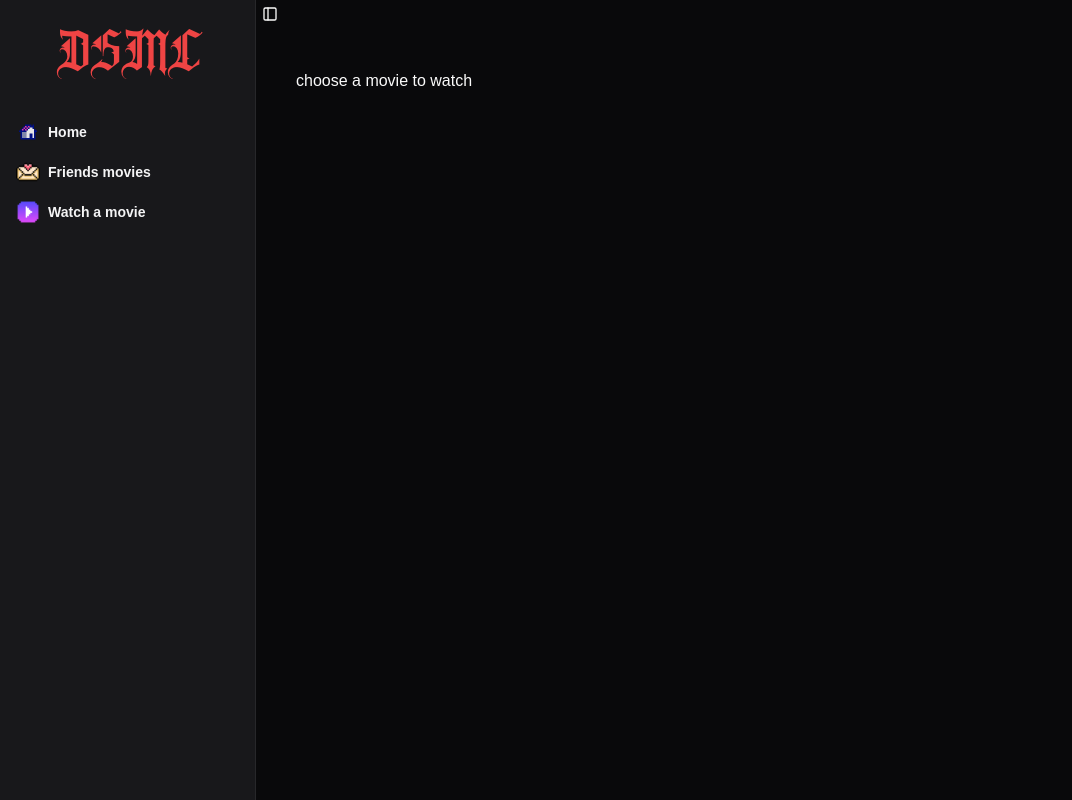
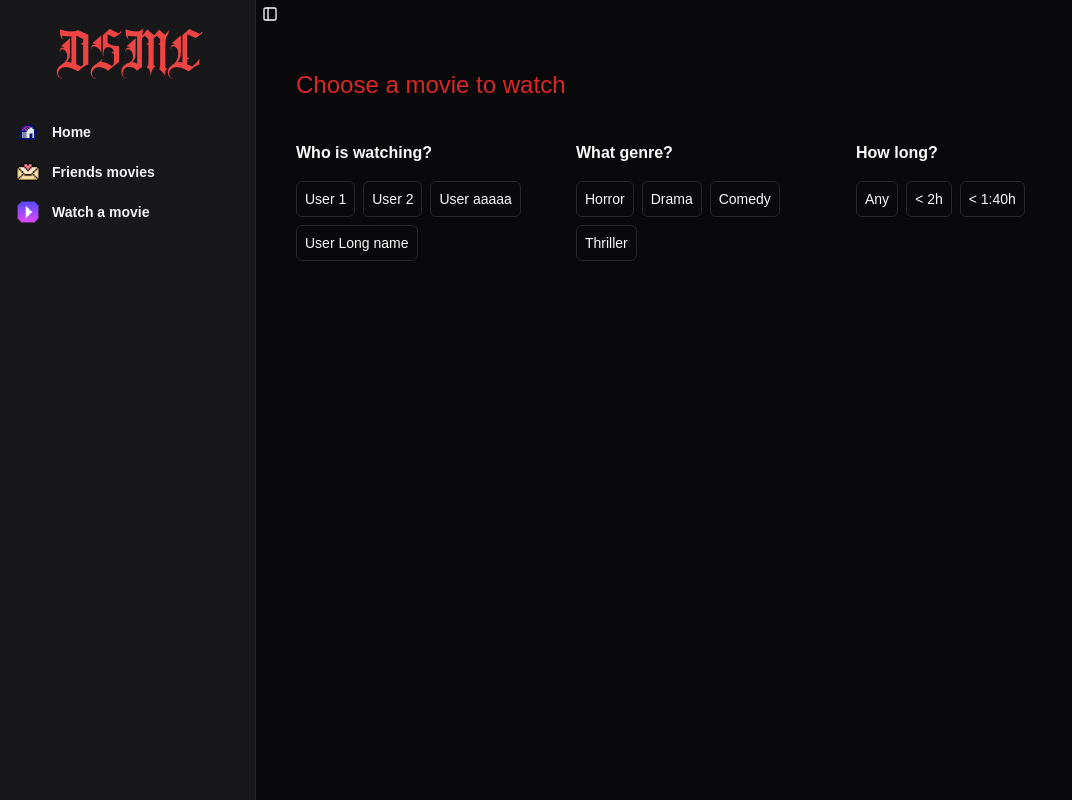
Before and after one commit to smlltt/dsmc, a Next.js app: page /watch in a window 1280 px wide. Shown: the whole page, without its empty margins (0-1072 px from the left). Built offline with nearby package versions, Linux system fonts and the light colour scheme.

Commit message:
add more pages content

```diff
--- a/src/app/friends-movies/page.tsx
+++ b/src/app/friends-movies/page.tsx
@@ -1,5 +1,38 @@
-export default () => {
+import { MovieSearchCard } from "@/components/molecules/movie-search-card";
+import { Avatar, AvatarFallback, AvatarImage } from "@/components/ui/avatar";
+import { Card } from "@/components/ui/card";
+import { searchMovies } from "@/lib/tmdb";
+
+export default async () => {
+  const movies = await searchMovies();
+
+  console.log(movies);
+
   return (
-    <div className="bg-background p-10">{"movies added by your friends"}</div>
+    <div>
+      <div className="mb-10 text-2xl text-red-600">
+        {"Movies added by your friends"}
+      </div>
+      <div className="flex flex-col gap-4">
+        {movies.results.map((movie) => (
+          <Card className="bg-slate-800 p-3" key={movie.id}>
+            <div className="mb-4 flex items-center gap-2">
+              <Avatar>
+                <AvatarImage src="https://github.com/shadcn.png" />
+                <AvatarFallback>CN</AvatarFallback>
+              </Avatar>
+              <p>
+                <span className="font-bold text-lg">{"User name"}</span>
+                <span>{" has added"}</span>
+              </p>
+            </div>
+            <div className="flex flex-col gap-3 ">
+              <MovieSearchCard movie={movie} wantToSee={0} />
+              <MovieSearchCard movie={movie} wantToSee={0} />
+            </div>
+          </Card>
+        ))}
+      </div>
+    </div>
   );
 };
--- a/src/app/layout.tsx
+++ b/src/app/layout.tsx
@@ -26,9 +26,9 @@ export default function RootLayout({
       <body className={`${icelandWinterstorm.variable} dark antialiased`}>
         <SidebarProvider>
           <AppSidebar />
-          <main className="bg-background">
+          <main>
             <SidebarTrigger />
-            {children}
+            <div className="bg-background p-10">{children}</div>
           </main>
         </SidebarProvider>
       </body>
--- a/src/app/page.tsx
+++ b/src/app/page.tsx
@@ -9,8 +9,7 @@ export default async () => {
   console.log(movies);
 
   return (
-    <div className="p-10">
-      <main>
+    <div>
       <div className="mb-8 flex gap-2">
         <Input placeholder="Add a movie" />
         <Button>{"Add a movie"}</Button>
@@ -20,7 +19,6 @@ export default async () => {
           <MovieSearchCard key={movie.id} movie={movie} wantToSee={0} />
         ))}
       </div>
-      </main>
     </div>
   );
 };
--- a/src/app/watch/page.tsx
+++ b/src/app/watch/page.tsx
@@ -1,3 +1,39 @@
+import { Toggle } from "@/components/ui/toggle";
+
 export default () => {
-  return <div className="bg-background p-10">{"choose a movie to watch"}</div>;
+  return (
+    <div>
+      <div className="mb-10 text-2xl text-red-600">
+        {"Choose a movie to watch"}
+      </div>
+      <div className="flex gap-10">
+        <div>
+          <p className="mb-4 font-bold">{"Who is watching?"}</p>
+          <div className="flex max-w-60 flex-wrap gap-2">
+            <Toggle variant="outline">{"User 1"}</Toggle>
+            <Toggle variant="outline">{"User 2"}</Toggle>
+            <Toggle variant="outline">{"User aaaaa"}</Toggle>
+            <Toggle variant="outline">{"User Long name"}</Toggle>
+          </div>
+        </div>
+        <div>
+          <p className="mb-4 font-bold">{"What genre?"}</p>
+          <div className="flex max-w-60 flex-wrap gap-2">
+            <Toggle variant="outline">{"Horror"}</Toggle>
+            <Toggle variant="outline">{"Drama"}</Toggle>
+            <Toggle variant="outline">{"Comedy"}</Toggle>
+            <Toggle variant="outline">{"Thriller"}</Toggle>
+          </div>
+        </div>
+        <div>
+          <p className="mb-4 font-bold">{"How long?"}</p>
+          <div className="flex max-w-60 flex-wrap gap-2">
+            <Toggle variant="outline">{"Any"}</Toggle>
+            <Toggle variant="outline">{"< 2h"}</Toggle>
+            <Toggle variant="outline">{"< 1:40h"}</Toggle>
+          </div>
+        </div>
+      </div>
+    </div>
+  );
 };
--- a/src/components/molecules/app-sidebar.tsx
+++ b/src/components/molecules/app-sidebar.tsx
@@ -43,7 +43,7 @@ export const AppSidebar = () => {
             <SidebarMenu className="gap-2">
               {items.map((item) => (
                 <SidebarMenuItem key={item.title}>
-                  <SidebarMenuButton asChild>
+                  <SidebarMenuButton className="gap-3" asChild>
                     <a href={item.url}>
                       <Image
                         alt={item.title}
```
Lines whose indentation alone changed are shown as unchanged.
